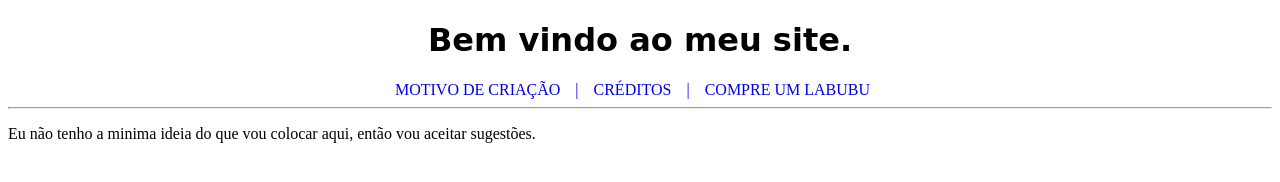
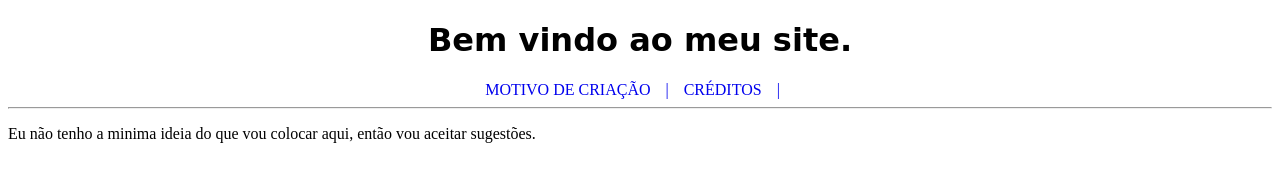
Before and after one commit to Heliandw/Habibis, a plain HTML site: page index.html in a window 1280 px wide. Drawn offline with Linux system fonts and the light colour scheme.

Commit message:
Update index.html

```diff
--- a/index.html
+++ b/index.html
@@ -18,7 +18,6 @@
 <nav id="menu">
 <a href="reason.html" id="motivo-de-criacao" target="_blank">MOTIVO DE CRIAÇÃO</a>
 <a href="creditos.html" id="creditos" target="_blank">CRÉDITOS</a>
-<a href="labubu.html" target="_blank">COMPRE UM LABUBU</a>
 </nav>
 <hr>
 
```
